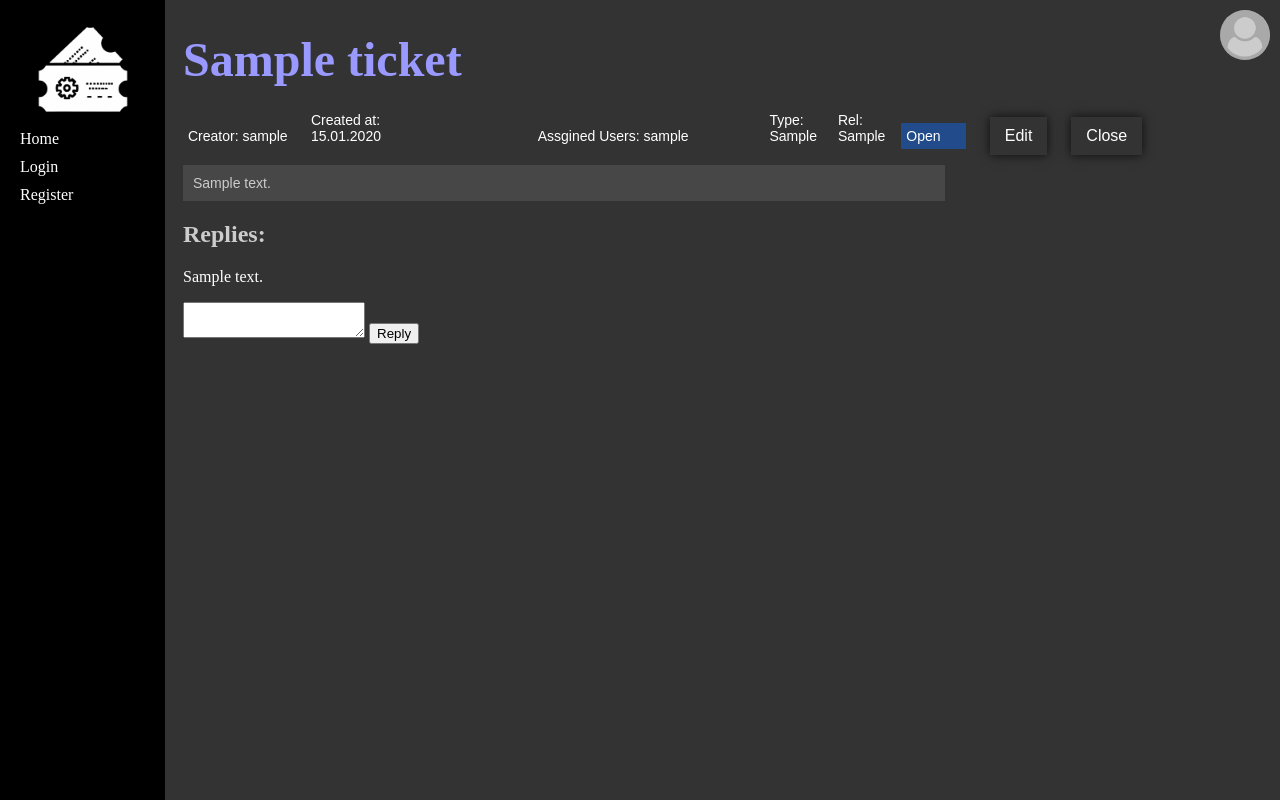
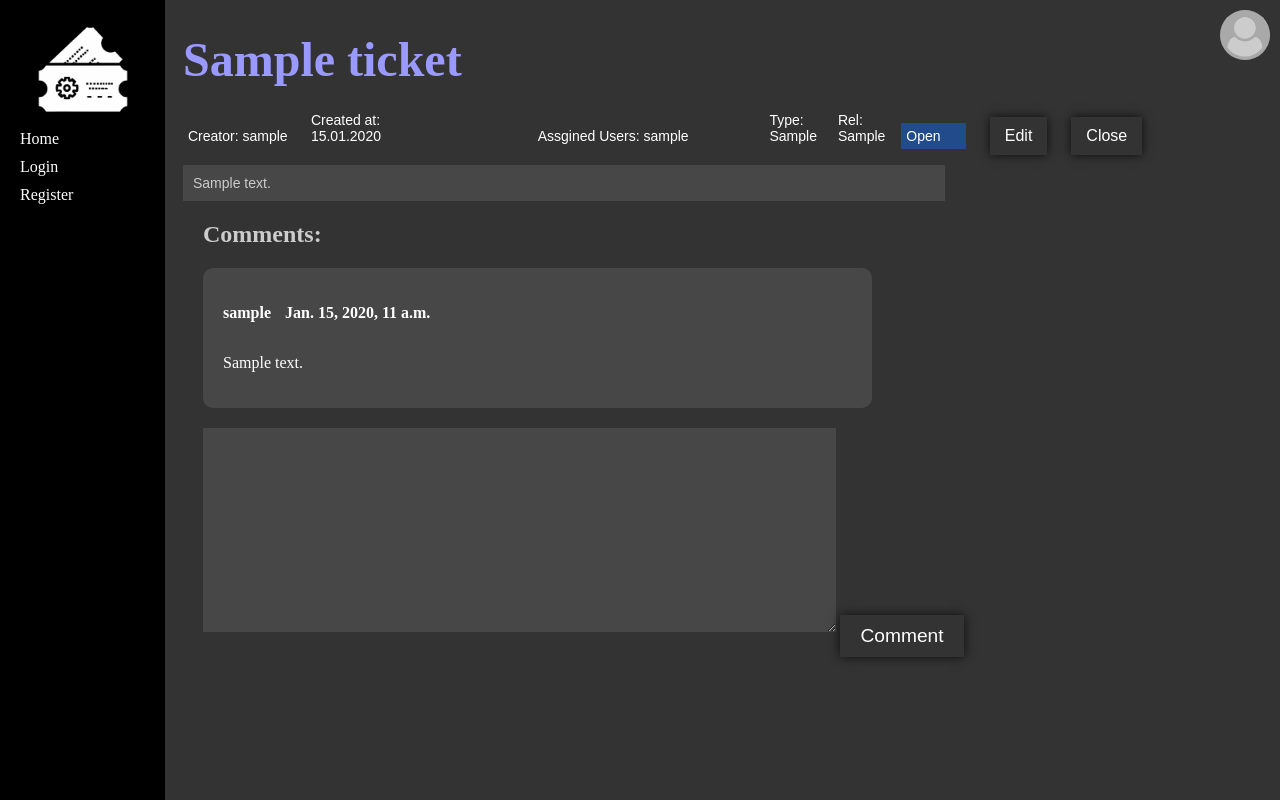
Before and after one commit to Pfefan/Issue-Tracker, a Django app: page /tackler/view_ticket/1/ in a window 1280 px wide. Run offline with Django 4.2, Linux system fonts and the light colour scheme; a user stored in the database is signed in; tables that the repository leaves empty hold one stand-in row (values such as "Sample post").

Commit message:
ticket comments and status change done

```diff
--- a/ticket_tackler/static/css/create_ticket.css
+++ b/ticket_tackler/static/css/create_ticket.css
@@ -21,7 +21,7 @@ form {
     vertical-align: top;
 }
 
-#topic-label {
+#type-label {
     font-size: 16px;
     font-weight: bold;
     margin-right: 10px;
@@ -64,7 +64,7 @@ form {
     border: 1px solid gray;
 }
 
-#topic-select, #relevance-select, #assigned-user-select {
+#type-select, #relevance-select, #assigned-user-select {
     width: 100%;
     height: 40px;
     font-size: 16px;
--- a/ticket_tackler/static/css/view_ticket.css
+++ b/ticket_tackler/static/css/view_ticket.css
@@ -13,6 +13,30 @@
 }
 
 #ticket-edit-button, #ticket-close-submit {
+    display: inline-block;
+    background-color: #333;
+    color: white;
+    box-shadow: 0px 0px 10px 0px rgba(0,0,0,0.75);
+    padding: 10px 15px;
+    border: none;
+    font-size: 1em;
+    cursor: pointer;
+    margin-left: 20px;
+}
+
+#id_status_submit {
+    display: inline-block;
+    background-color: #333;
+    color: white;
+    box-shadow: 0px 0px 10px 0px rgba(0,0,0,0.75);
+    padding: 10px 15px;
+    border: none;
+    font-size: 1em;
+    cursor: pointer;
+    margin-left: 20px;
+}
+
+#id_change_status_select {
     display: inline-block;
     background-color: #333;
     color: white;
@@ -149,3 +173,45 @@
 #ticket-edit-form textarea.form-control {
     height: 200px;
 }
+
+#ticket-comments-container {
+    margin: 20px;
+}
+
+#ticket-comment {
+    margin-bottom: 20px;
+    padding: 20px;
+    background-color: #474747;
+    border-radius: 10px;
+    width: 60%;
+}
+
+#ticket-comment-user, #ticket-comment-create-time {
+    display: inline-block;
+    font-weight: bold;
+    margin-right: 10px;
+}
+
+#ticket-comment-form {
+    margin-top: 20px;
+}
+
+#ticket-comment-textarea {
+    width: 60%;
+    height: 200px;
+    font-size: 1.2em;
+    margin-bottom: 10px;
+    background-color: #474747;
+    color: white;
+    border: none;
+}
+
+#ticket-comment-submit {
+    font-size: 1.2em;
+    padding: 10px 20px;
+    background-color: #333;
+    color: white;
+    box-shadow: 0px 0px 10px 0px rgba(0,0,0,0.75);
+    border: none;
+    cursor: pointer;
+}
--- a/ticket_tackler/tackler/views.py
+++ b/ticket_tackler/tackler/views.py
@@ -2,6 +2,7 @@ from django.contrib.auth import authenticate, login, logout
 from django.contrib.auth.decorators import login_required
 from django.contrib.auth.forms import AuthenticationForm
 from django.contrib.auth.models import User
+from django.http import JsonResponse
 from django.shortcuts import get_object_or_404, redirect, render
 
 from .forms import RegisterForm
@@ -78,14 +79,20 @@ def view_ticket(request, ticket_id):
     """
     users = User.objects.all()
     ticket = get_object_or_404(Ticket, pk=ticket_id)
-    replies = Ticket_Comments.objects.filter(ticket_id=ticket_id)
+    comments = Ticket_Comments.objects.filter(ticket_id=ticket_id)
 
     if request.method == 'POST':
-        if 'Reply' in request.POST:
-            reply = Ticket_Comments.objects.create(ticket=ticket, user=request.user, content=request.POST.get('content'))
+        if 'Comment' in request.POST:
+            comment = Ticket_Comments.objects.create(ticket=ticket, user=request.user, content=request.POST.get('content'))
+            request.POST = {}
         elif request.user.id == ticket.user.id and 'close' in request.POST:
-            ticket.resolved = True
+            ticket.is_open = False
+            ticket.status = "Closed"
             ticket.save()
+        elif 'status-submit' in request.POST:
+            ticket.status = request.POST.get('change_status')
+            ticket.save()
+
         elif 'ticket-title' in request.POST:
             ticket.title = request.POST.get('ticket-title')
             if request.POST.getlist('ticket-assigned-users') != []:
@@ -94,15 +101,15 @@ def view_ticket(request, ticket_id):
             ticket.relevance = request.POST.get('ticket-relevance')
             ticket.content = request.POST.get('ticket-content')
             ticket.save()
+        else:
+            print(request.POST)
 
     context = {
         'ticket': ticket,
-        'replies': replies,
+        'comments': comments,
         'users' : users,
     }
     return render(request, 'view_ticket.html', context)
-
-
 
 def login_view(request):
     """
--- a/ticket_tackler/templates/create_ticket.html
+++ b/ticket_tackler/templates/create_ticket.html
@@ -39,7 +39,7 @@
         <label for="description">Description:</label>
         <textarea name="description" id="description"></textarea>
         <br>
-        <label for="topic">Topic:</label>
+        <label for="type">Type:</label>
         <select name="type" id="type">
             <option value="bug">Bug</option>
             <option value="feature">Feature</option>
--- a/ticket_tackler/templates/view_ticket.html
+++ b/ticket_tackler/templates/view_ticket.html
@@ -115,17 +134,19 @@
         {% endif %}
     </div>
 
-    <div id="ticket-replies-container">
-        <h2>Replies:</h2>
-        {% for reply in replies %}
-            <div id="ticket-reply">
-                <p id="ticket-reply-content">{{ reply.content }}</p>
+    <div id="ticket-comments-container">
+        <h2>Comments:</h2>
+        {% for comment in comments %}
+            <div id="ticket-comment">
+                <p id="ticket-comment-user">{{ comment.user }}</p>
+                <p id="ticket-comment-create-time">{{ comment.create_time }}</p>
+                <p id="ticket-comment-content">{{ comment.content }}</p>
             </div>
         {% endfor %}
-        <form id="ticket-reply-form" method="post">
+        <form id="ticket-comment-form" method="post">
             {% csrf_token %}
-            <textarea id="ticket-reply-textarea" name="content"></textarea>
-            <input id="ticket-reply-submit" type="submit" value="Reply" name="Reply">
+            <textarea id="ticket-comment-textarea" name="content"></textarea>
+            <input id="ticket-comment-submit" type="submit" value="Comment" name="Comment">
         </form>
     </div>
 
```
Also changed, not shown: other parts of ticket_tackler/templates/view_ticket.html (+40 -21 lines), ticket_tackler/templates/index.html (+9 -7 lines), ticket_tackler/static/js/view_ticket_popups.js (renamed from ticket_tackler/static/js/toggle-edit.js).
